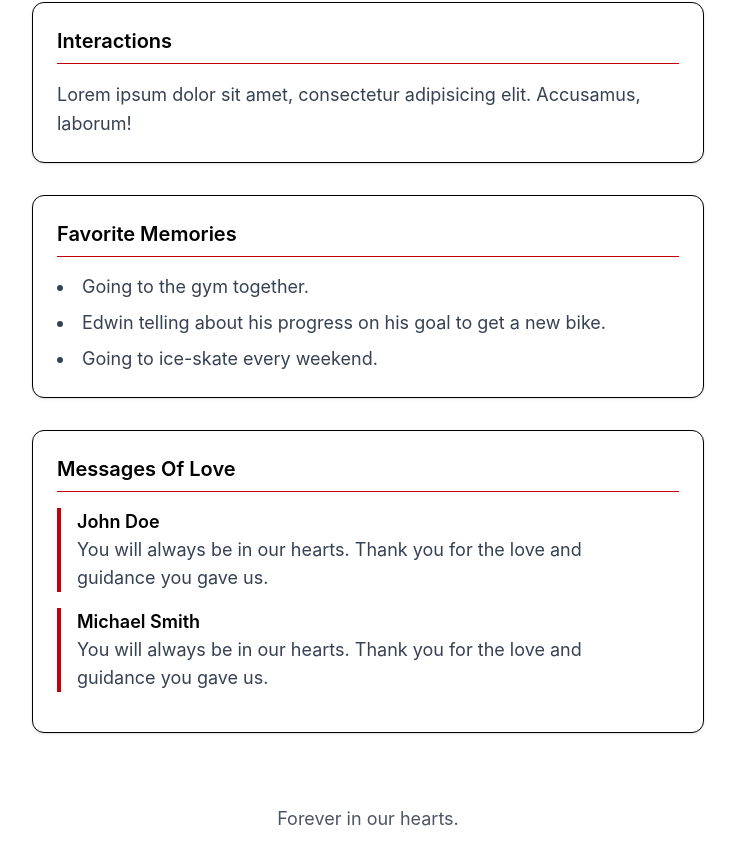
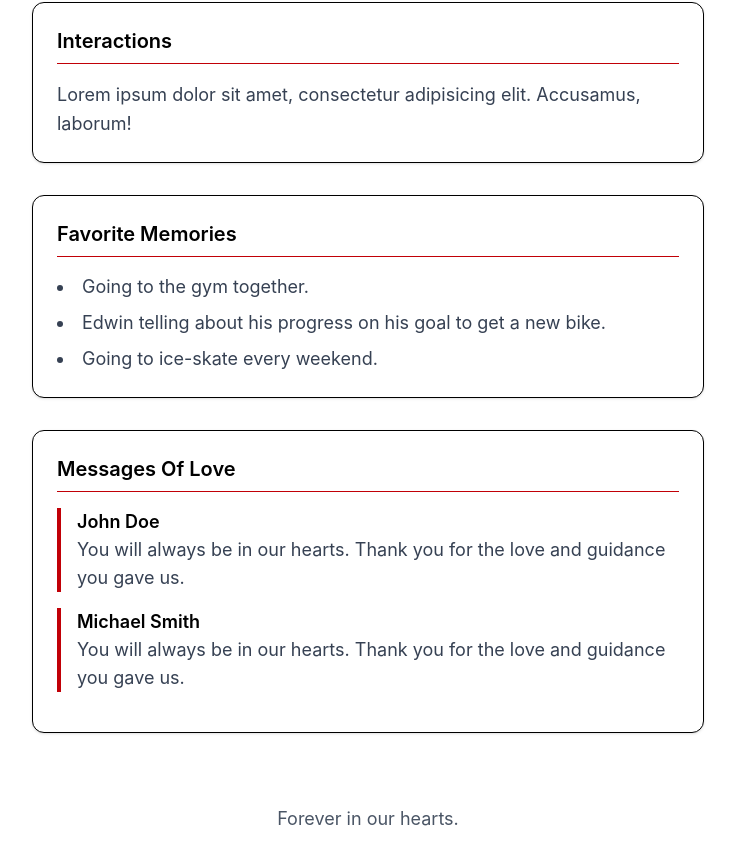
Before and after one commit to theBreadLover/memorial, a React (Vite) app: page / in a window 1280 px wide. Shown: the part 612-1477 px from the top of the page, without its empty margins (272-1007 px from the left). Built offline with nearby package versions, Linux system fonts and the light colour scheme.

Commit message:
fixed unnecessary line break

```diff
--- a/src/pages/Messages.tsx
+++ b/src/pages/Messages.tsx
@@ -15,13 +15,13 @@ export default function Messages() {
 			<MessageSection
 				author={"John Doe"}
 				relation={"Friend"}
-				text={"You will always be in our hearts. Thank you for the love and\nguidance you gave us."}
+				text={"You will always be in our hearts. Thank you for the love and guidance you gave us."}
 			/>
 
 			<MessageSection
 				author={"Michael Smith"}
 				relation={"Family"}
-				text={"You will always be in our hearts. Thank you for the love and\n guidance you gave us."}
+				text={"You will always be in our hearts. Thank you for the love and guidance you gave us."}
 			/>
 		</section>
 	)
```
